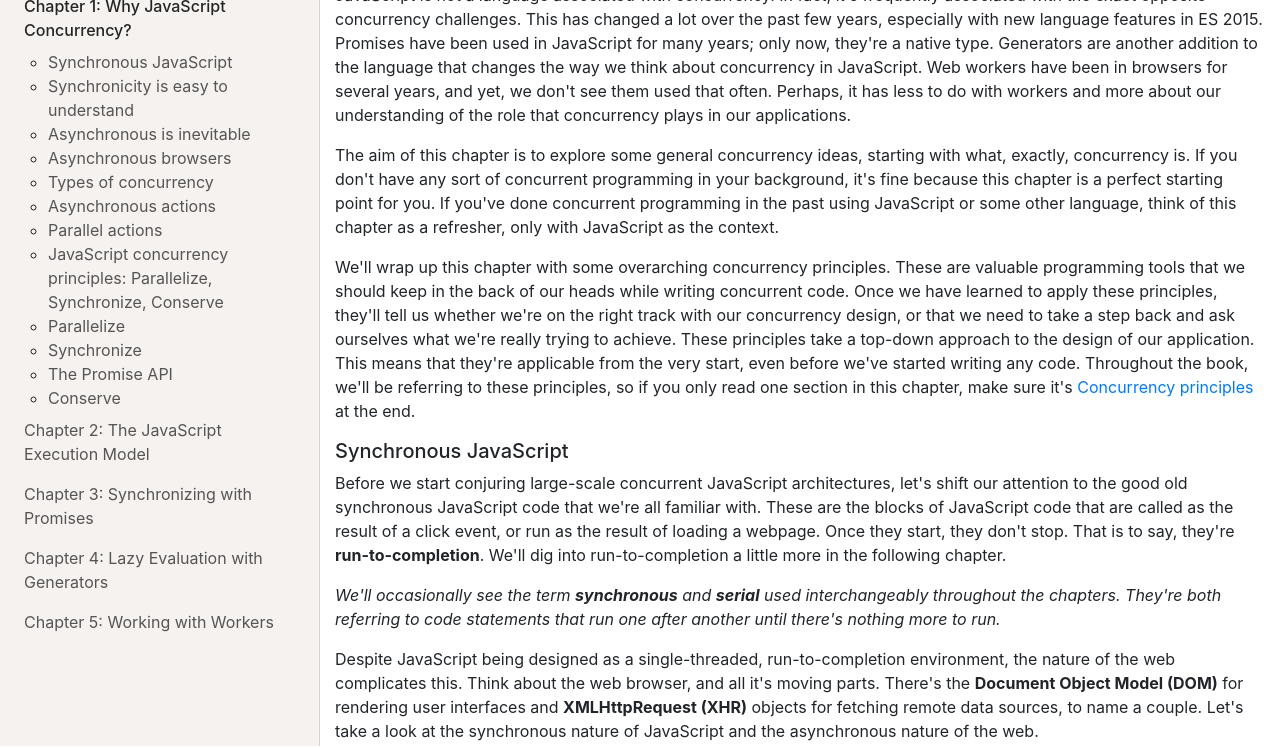
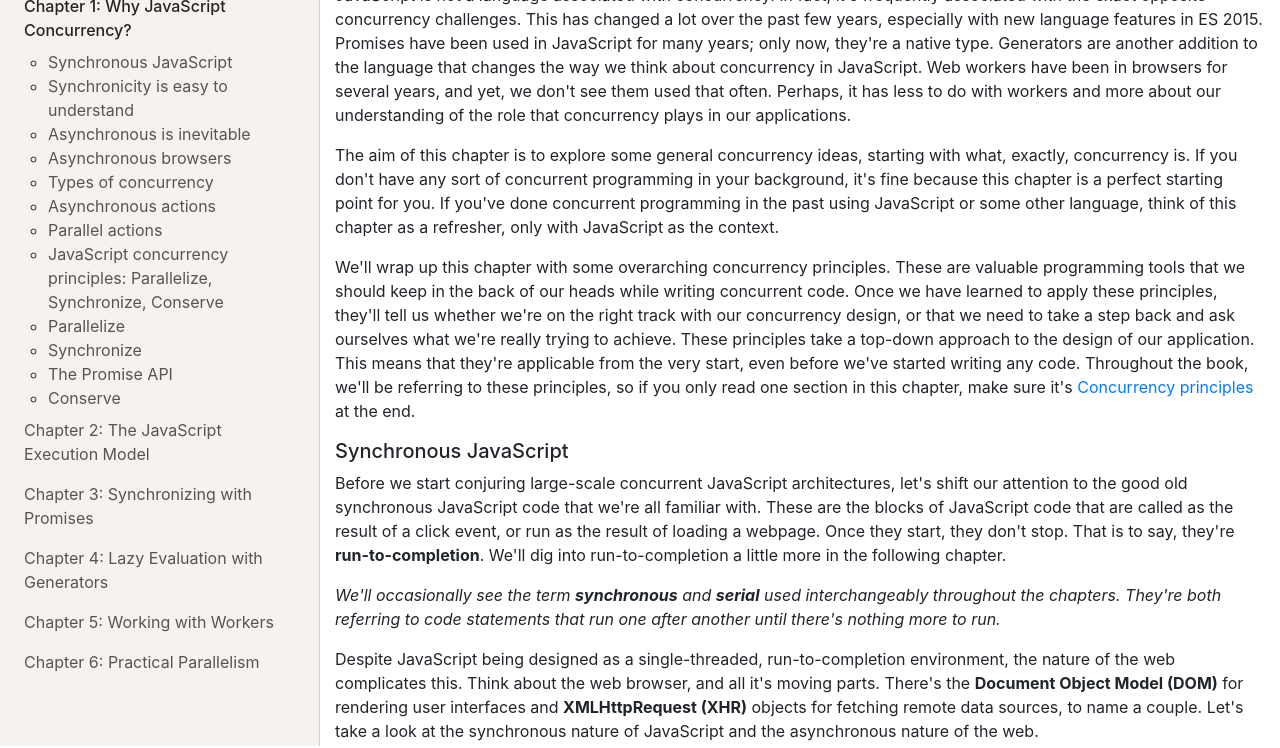
Before and after one commit to georgeletsos/javascript-concurrency, a website built with webpack: page src/chapters/chapter1/chapter1.html in a window 1280 px wide. Shown: the part 54-802 px from the top of the page. Built offline with nearby package versions, Linux system fonts and the light colour scheme; a script that the page names is missing.

Commit message:
Added Chapter 6 to Menu

```diff
--- a/src/chapters/chapter1/chapter1.html
+++ b/src/chapters/chapter1/chapter1.html
@@ -98,6 +98,11 @@
             <a class="nav-link" href="../chapter5/chapter5.html"
               >Chapter 5: Working with Workers</a
             >
+          </li>
+          <li class="nav-item">
+            <a class="nav-link" href="chapters/chapter6/chapter6.html">
+              Chapter 6: Practical Parallelism
+            </a>
           </li>
         </ul>
       </div>
```
Also changed, not shown: src/chapters/chapter2/chapter2.html (+5 -0 lines), src/chapters/chapter3/chapter3.html (+5 -0 lines), src/chapters/chapter4/chapter4.html (+5 -0 lines), src/chapters/chapter5/chapter5.html (+7 -2 lines), src/index.html (+5 -0 lines).
